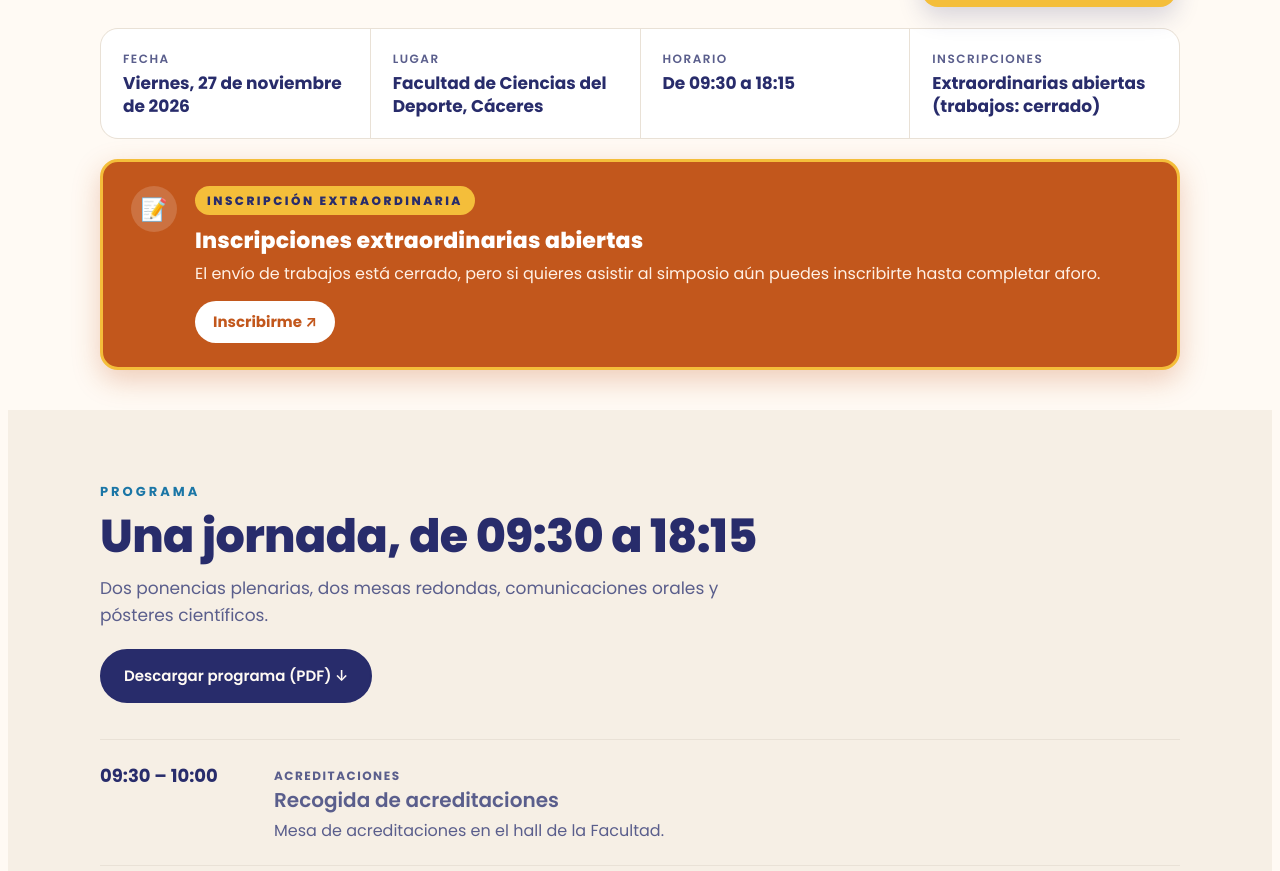
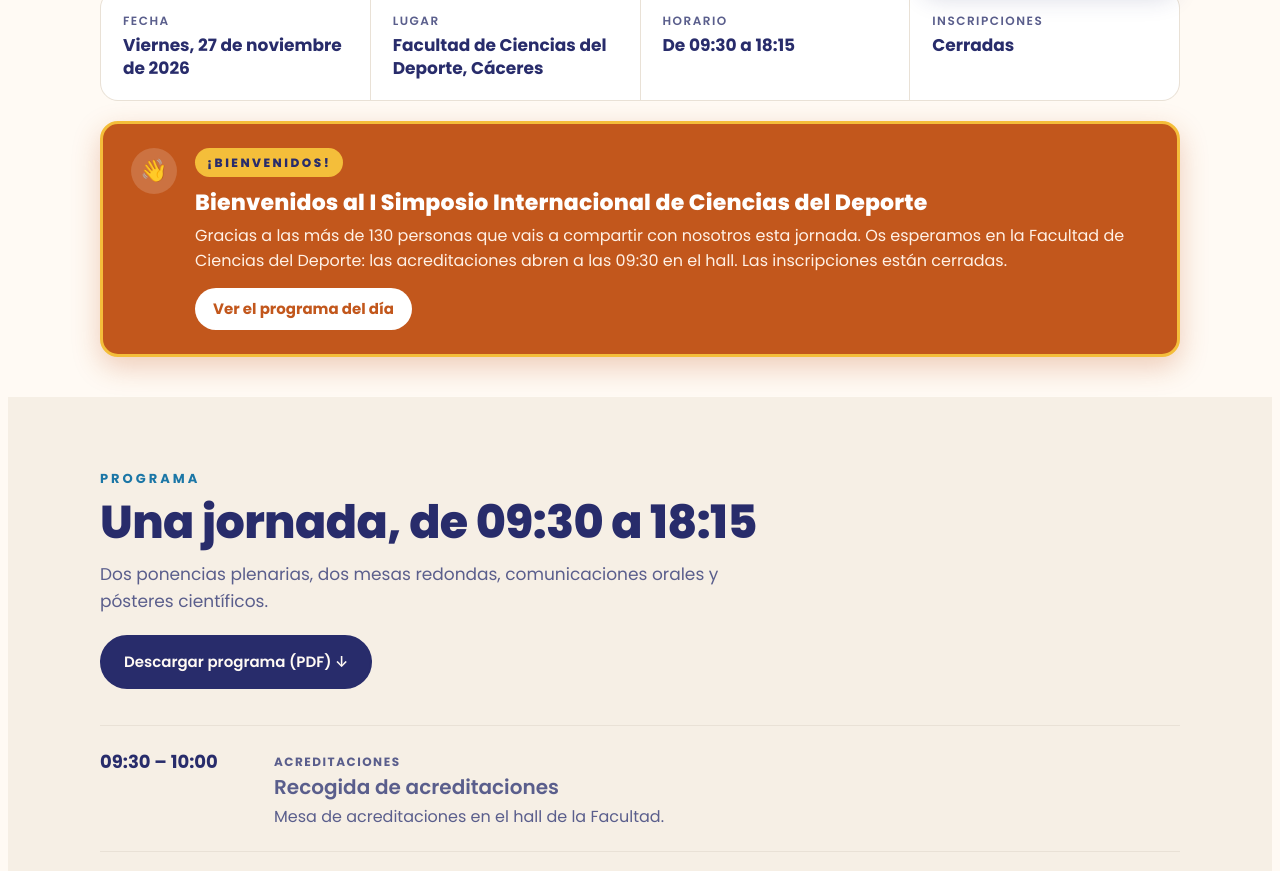
Before and after one commit to Adfexcc/Simposio-Ciencias-del-Deporte, a plain HTML site: page index.html in a window 1280 px wide. Shown: the part 611-1482 px from the top of the page. Drawn offline with Linux system fonts and the light colour scheme.

Commit message:
Mensaje de bienvenida e inscripciones cerradas
Co-Authored-By: Claude Opus 5.5 <noreply@anthropic.com>
Claude-Session: https://claude.ai/code/session_01FYuyvSRBj5DsWyHdJLuBSn

```diff
--- a/index.html
+++ b/index.html
@@ -294,7 +294,6 @@ footer{padding-block:48px 40px;border-top:1px solid var(--line)}
       <div class="ctas">
         <a class="btn primary" href="#programa">Ver programa</a>
         <a class="btn ghost" href="programa-simposio.pdf" target="_blank" rel="noopener">Programa (PDF) ↓</a>
-        <a class="btn" style="background:#C2571C;border-color:#C2571C;color:#fff" href="https://docs.google.com/forms/d/e/1FAIpQLSfliqRT06YcMzEMpjmixmJ_XYwr5AWj3Yi_ExE9bI0-J9cqrA/viewform?usp=sharing&amp;ouid=110708839969469921543" target="_blank" rel="noopener">Inscripción extraordinaria ↗</a>
       </div>
     </div>
     <div class="art">
@@ -310,15 +309,15 @@ footer{padding-block:48px 40px;border-top:1px solid var(--line)}
       <div class="fact"><small>Fecha</small><strong>Viernes, 27 de noviembre de 2026</strong></div>
       <div class="fact"><small>Lugar</small><strong>Facultad de Ciencias del Deporte, Cáceres</strong></div>
       <div class="fact"><small>Horario</small><strong>De 09:30 a 18:15</strong></div>
-      <div class="fact"><small>Inscripciones</small><strong>Extraordinarias abiertas (trabajos: cerrado)</strong></div>
+      <div class="fact"><small>Inscripciones</small><strong>Cerradas</strong></div>
     </div>
     <div class="notice" role="note">
-      <div class="nicon" aria-hidden="true">📝</div>
+      <div class="nicon" aria-hidden="true">👋</div>
       <div>
-        <span class="ntag">INSCRIPCIÓN EXTRAORDINARIA</span>
-        <strong>Inscripciones extraordinarias abiertas</strong>
-        <p>El envío de trabajos está cerrado, pero si quieres asistir al simposio aún puedes inscribirte hasta completar aforo.</p>
-        <a class="nbtn" href="https://docs.google.com/forms/d/e/1FAIpQLSfliqRT06YcMzEMpjmixmJ_XYwr5AWj3Yi_ExE9bI0-J9cqrA/viewform?usp=sharing&amp;ouid=110708839969469921543" target="_blank" rel="noopener">Inscribirme ↗</a>
+        <span class="ntag">¡BIENVENIDOS!</span>
+        <strong>Bienvenidos al I Simposio Internacional de Ciencias del Deporte</strong>
+        <p>Gracias a las más de 130 personas que vais a compartir con nosotros esta jornada. Os esperamos en la Facultad de Ciencias del Deporte: las acreditaciones abren a las 09:30 en el hall. Las inscripciones están cerradas.</p>
+        <a class="nbtn" href="#programa">Ver el programa del día</a>
       </div>
     </div>
   </div>
@@ -465,10 +464,9 @@ footer{padding-block:48px 40px;border-top:1px solid var(--line)}
 
     <div class="deadline">
       <div class="big"><small>Estado</small>Envío cerrado</div>
-      <div class="meta">La aceptación y la modalidad se comunican por correo electrónico. ¿Quieres asistir? Las inscripciones extraordinarias están abiertas hasta completar aforo.</div>
+      <div class="meta">La aceptación y la modalidad se han comunicado por correo electrónico. Las inscripciones están cerradas.</div>
       <div class="pills"><span>Póster científico</span><span>Comunicación oral</span><span>Gratuito</span></div>
       <a class="btn" href="posteres-aceptados.pdf" target="_blank" rel="noopener" style="background:var(--surface);color:var(--fg);border:2px solid var(--line)">Pósters aceptados y paneles (PDF) ↓</a>
-      <a class="btn" href="https://docs.google.com/forms/d/e/1FAIpQLSfliqRT06YcMzEMpjmixmJ_XYwr5AWj3Yi_ExE9bI0-J9cqrA/viewform?usp=sharing&amp;ouid=110708839969469921543" target="_blank" rel="noopener" style="background:var(--yellow);color:var(--on-yellow);border-color:var(--yellow)">Inscripción extraordinaria ↗</a>
     </div>
 
     <div class="req">
```
